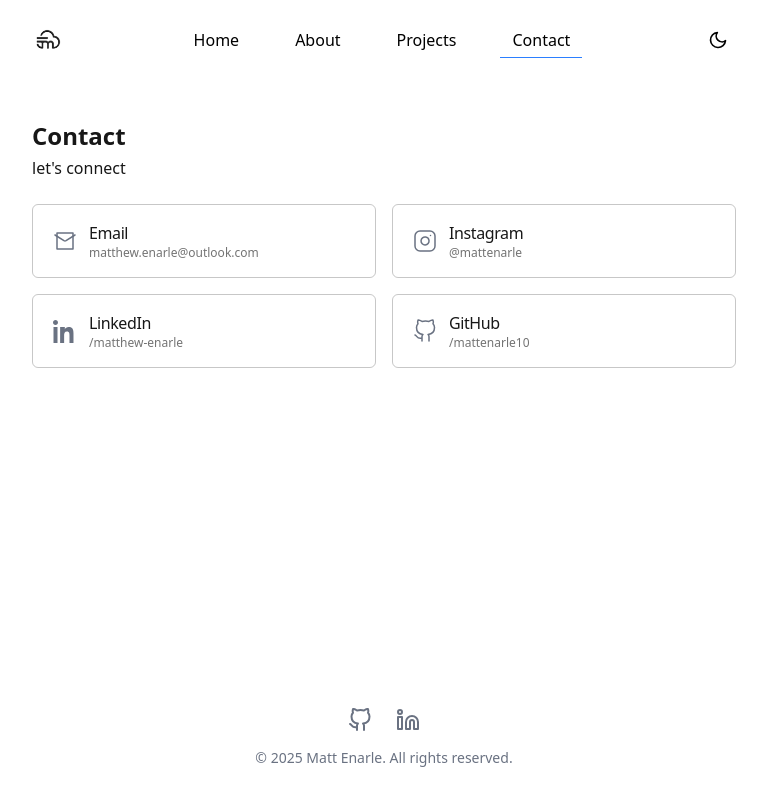
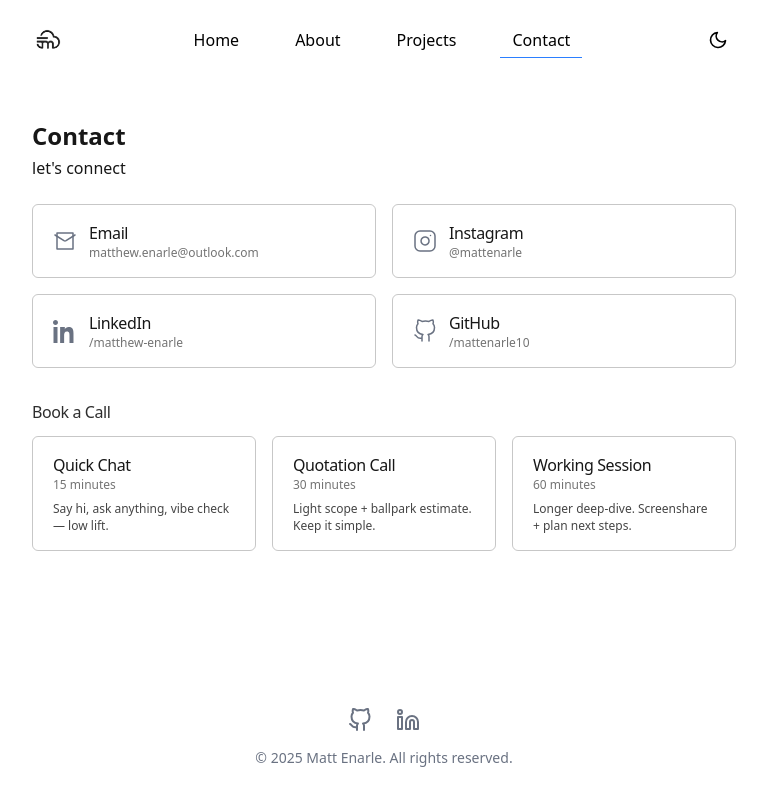
Before and after one commit to mattenarle10/matt-portfolio-v2, a Next.js app: page /contact in a window 1280 px wide. Shown: the whole page, without its empty margins (256-1023 px from the left). Built offline with nearby package versions, Linux system fonts and the light colour scheme.

Commit message:
feat: integrated cal for booking a call

```diff
--- a/package.json
+++ b/package.json
@@ -9,6 +9,7 @@
     "lint": "next lint"
   },
   "dependencies": {
+    "@calcom/embed-react": "^1.5.3",
     "@vercel/analytics": "^1.5.0",
     "axios": "^1.11.0",
     "framer-motion": "^12.23.11",
--- a/src/app/contact/page.tsx
+++ b/src/app/contact/page.tsx
@@ -1,6 +1,7 @@
 "use client";
 
 import Socials from '@/components/contact/socials';
+import CalInline from '@/components/contact/cal';
 
 export default function ContactPage() {
   return (
@@ -8,6 +9,9 @@ export default function ContactPage() {
       <h1 className="text-2xl md:text-2xl font-bold mb-1">Contact</h1>
       <p className="font-light mb-6">let&apos;s connect</p>
       <Socials />
+      <div className="mt-8">
+        <CalInline />
+      </div>
     </div>
   );
 }
--- a/src/components/contact/cal.tsx
+++ b/src/components/contact/cal.tsx
@@ -0,0 +1,87 @@
+"use client";
+
+import { useState } from "react";
+import Cal from "@calcom/embed-react";
+
+type EventDef = {
+  key: string;
+  title: string;
+  subtitle: string;
+  blurb: string;
+  link: string; // calLink format: username/event
+};
+
+const EVENTS: EventDef[] = [
+  {
+    key: "15",
+    title: "Quick Chat",
+    subtitle: "15 minutes",
+    blurb: "Say hi, ask anything, vibe check — low lift.",
+    link: "mattenarle10/15min",
+  },
+  {
+    key: "30",
+    title: "Quotation Call",
+    subtitle: "30 minutes",
+    blurb: "Light scope + ballpark estimate. Keep it simple.",
+    link: "mattenarle10/30min",
+  },
+  {
+    key: "60",
+    title: "Working Session",
+    subtitle: "60 minutes",
+    blurb: "Longer deep-dive. Screenshare + plan next steps.",
+    link: "mattenarle10/working-session-60m",
+  },
+];
+
+export default function CalInline() {
+  const [active, setActive] = useState<EventDef | null>(null);
+
+  return (
+    <div className="w-full">
+      {!active ? (
+        <div className="w-full">
+          <div className="mb-3 text-sm md:text-base font-medium tracking-tight opacity-90">Book a Call</div>
+          <div className="-mx-1 overflow-x-auto">
+            <div className="px-1 flex gap-3 md:gap-4">
+              {EVENTS.map((e) => (
+                <button
+                  key={e.key}
+                  type="button"
+                  onClick={() => setActive(e)}
+                  className="group min-w-[240px] md:min-w-0 md:flex-1 text-left rounded-md border card-border px-4 py-3 md:px-5 md:py-4 transition-transform transition-colors duration-300 hover:translate-x-0.5 hover:bg-black/5 dark:hover:bg-white/5 hover:shadow-sm focus:outline-none focus:ring-0"
+                >
+                  <div className="flex items-start justify-between gap-3">
+                    <div className="flex flex-col">
+                      <span className="text-sm md:text-base font-medium tracking-tight">{e.title}</span>
+                      <span className="text-[11px] md:text-xs opacity-60 group-hover:opacity-80 transition-opacity">{e.subtitle}</span>
+                    </div>
+                  </div>
+                  <p className="mt-2 text-[11px] md:text-xs opacity-80 leading-snug group-hover:opacity-100 transition-opacity">{e.blurb}</p>
+                </button>
+              ))}
+            </div>
+          </div>
+        </div>
+      ) : (
+        <div className="w-full">
+          <div className="mb-3 flex items-center justify-between">
+            <button
+              type="button"
+              onClick={() => setActive(null)}
+              className="inline-flex items-center gap-2 px-3 py-1.5 text-xs md:text-sm rounded-md border card-border hover:-translate-y-0.5 transition-transform"
+            >
+              ← Back to events
+            </button>
+            <div className="text-xs opacity-70">{active.title} · {active.subtitle}</div>
+          </div>
+          <div className="rounded-md border card-border overflow-auto h-[55vh] md:h-[60vh] max-h-[560px] overscroll-contain">
+            {/* Inline embed inside a constrained viewport; the iframe will scroll if needed */}
+            <Cal calLink={active.link} style={{ width: "100%", height: "100%", display: "block" }} />
+          </div>
+        </div>
+      )}
+    </div>
+  );
+}
```
Also changed, not shown: 1 other file (tests, documents, lock files or other folders).
